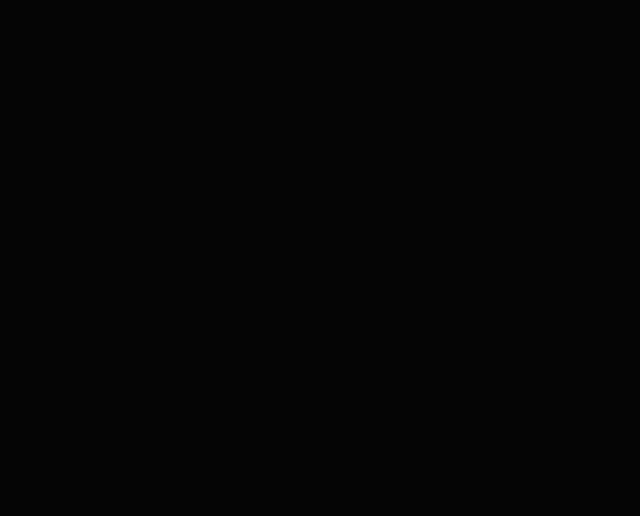
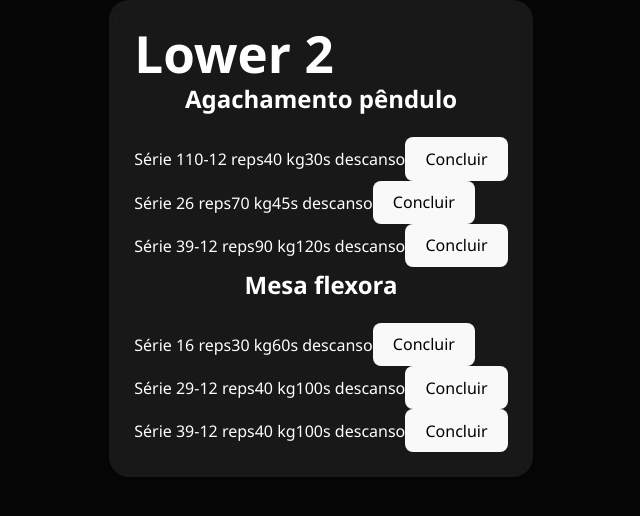
Before and after one commit to raul4500/Trainning-Guide, a React (Vite) app: page /start/4 in a window 1280 px wide. Before the commit this address had no page. Shown: the top 516 px of the page, without its empty margins (319-959 px from the left). Built offline with nearby package versions, Linux system fonts and the light colour scheme.

Commit message:
Add files via upload

```diff
--- a/src/App.jsx
+++ b/src/App.jsx
@@ -1,4 +1,3 @@
-//import { useState } from 'react'
 //import reactLogo from './assets/react.svg'
 //import viteLogo from '/vite.svg'
 import { Routes, Route } from 'react-router'
@@ -7,12 +6,11 @@ import  Home  from './pages/Home'
 import './App.css'
 
 function App() {
-  //const [count, setCount] = useState(0)
 
   return (
   <Routes>
     <Route path="/" element={<Home />}></Route>
-    <Route path="/teste" element={<Trainning />}></Route>
+    <Route path="/start/:day" element={<Trainning />}></Route>
   </Routes>
   )
 }
--- /dev/null
+++ b/src/components/ExerciseCard.jsx
@@ -0,0 +1,40 @@
+import { useState } from "react"
+import SetItem from "./SetItem"
+
+function ExerciseCard({ exercise }) {
+
+  const [completedSets, setCompletedSets] = useState([])
+
+  function finishSet(index){
+    setCompletedSets([...completedSets, index])
+  }
+
+  const finishedExercise =
+    completedSets.length === exercise.sets.length
+
+  return (
+    <div className="exercise-card">
+
+      <h2>{exercise.name}</h2>
+
+      {exercise.sets.map((set, index) => (
+
+        <SetItem
+          key={index}
+          set={set}
+          index={index}
+          completed={completedSets.includes(index)}
+          finishSet={finishSet}
+        />
+
+      ))}
+
+      {finishedExercise && (
+        <p>✔ Exercício concluído</p>
+      )}
+
+    </div>
+  )
+}
+
+export default ExerciseCard
--- /dev/null
+++ b/src/components/SetItem.jsx
@@ -0,0 +1,28 @@
+function SetItem({ set, index, completed, finishSet }) {
+
+  return (
+
+    <div className={`set ${completed ? "done" : ""}`}>
+
+      <span>Série {index + 1}</span>
+
+      <span>{set.reps} reps</span>
+
+      <span>{set.kg} kg</span>
+
+      <span>{set.rest}s descanso</span>
+
+      {!completed && (
+        <button onClick={() => finishSet(index)}>
+          Concluir
+        </button>
+      )}
+
+      {completed && <span>✔</span>}
+
+    </div>
+
+  )
+}
+
+export default SetItem
--- a/src/components/Todaysbox.css
+++ b/src/components/Todaysbox.css
@@ -21,7 +21,7 @@
     font-style: normal;
 }
 
-button, a{
+.start, a{
     color: white;
     font-family: "Changa One", sans-serif;
     font-style: normal;
--- a/src/components/Todaysbox.jsx
+++ b/src/components/Todaysbox.jsx
@@ -1,11 +1,17 @@
-import './Todaysbox.css'
+import './Todaysbox.css';
+import { Link } from 'react-router';
+import workout from "../data/workout.json";
 
-function TodaysBox() {
+function TodaysBox({day}) {
+
+    const today = workout.cycle_days[day];
+
+    const url = `/start/${day}`
     return (
         <div className="todaysbox">
             <div className="buttons">
                 <div className="muscles">
-                    CHEST | TRICEPS
+                    {today.name}
                 </div>
                 <button className="viewmore">
                     <svg xmlns="http://www.w3.org/2000/svg" width="16" height="16" fill="currentColor" class="bi bi-chevron-down" viewBox="0 0 16 16">
@@ -13,9 +19,9 @@ function TodaysBox() {
                     </svg>
                 </button>
             </div>
-            <button>
-                <a href="teste">S T A R T</a>
-            </button>
+
+            <Link to={url} className="start">Start</Link>
+
 
         </div>
     )
--- a/src/components/Weekbox.jsx
+++ b/src/components/Weekbox.jsx
@@ -1,27 +1,6 @@
 import './Weekbox.css'
 
-function Weekbox() {
-
-    const today = new Date();
-    const currentDate = today.getDate();
-
-    const weekdays = ["sun","mon","tue","wed","thu","fri","sat", ];
-
-    // Criamos um array com 7 dias (a semana)
-    const weekDaysArray = [];
-
-    for (let i = -3; i <= 3; i++) {
-
-        const newDate = new Date(today);
-        newDate.setDate(currentDate + i);
-
-        weekDaysArray.push({
-            name: weekdays[newDate.getDay()],
-            date: newDate.getDate(),
-            isToday: i === 0
-        });
-    }
-
+function Weekbox({ weekDaysArray }) {
     return (
         <div className="weekbox">
             <div className="days">
--- /dev/null
+++ b/src/data/workout.json
@@ -0,0 +1,163 @@
+{
+  "cycle_days": [
+    {
+      "day": 1,
+      "type": "musculacao",
+      "name": "Upper 1",
+      "exercises": [
+        {
+          "name": "Puxada triângulo",
+          "sets": [
+            { "reps": "10-12", "kg": 30, "rest": 30 },
+            { "reps": "6", "kg": 45, "rest": 45 },
+            { "reps": "9-12", "kg": 60, "rest": 100 },
+            { "reps": "9-12", "kg": 60, "rest": 100 },
+            { "reps": "9-12", "kg": 60, "rest": 100 }
+          ]
+        },
+        {
+          "name": "Elevação lateral polia unilateral",
+          "sets": [
+            { "reps": "6", "kg": 6, "rest": 60 },
+            { "reps": "9-12", "kg": 8, "rest": 100 },
+            { "reps": "9-12", "kg": 8, "rest": 100 }
+          ]
+        },
+        {
+          "name": "Crucifixo no voador",
+          "sets": [
+            { "reps": "6", "kg": 20, "rest": 60 },
+            { "reps": "9-12", "kg": 30, "rest": 100 },
+            { "reps": "9-12", "kg": 30, "rest": 100 },
+            { "reps": "9-12", "kg": 30, "rest": 100 }
+          ]
+        },
+        {
+          "name": "T Bar Row",
+          "sets": [
+            { "reps": "9-12", "kg": 40, "rest": 100 },
+            { "reps": "9-12", "kg": 50, "rest": 100 },
+            { "reps": "9-12", "kg": 50, "rest": 100 }
+          ]
+        },
+        {
+          "name": "Supino inclinado máquina",
+          "sets": [
+            { "reps": "9-12", "kg": 35, "rest": 100 },
+            { "reps": "9-12", "kg": 45, "rest": 100 },
+            { "reps": "9-12", "kg": 45, "rest": 100 }
+          ]
+        },
+        {
+          "name": "Tríceps francês",
+          "sets": [
+            { "reps": "9-12", "kg": 12, "rest": 100 },
+            { "reps": "9-12", "kg": 16, "rest": 100 },
+            { "reps": "9-12", "kg": 16, "rest": 100 }
+          ]
+        },
+        {
+          "name": "Bíceps scott máquina",
+          "sets": [
+            { "reps": "9-12", "kg": 18, "rest": 100 },
+            { "reps": "9-12", "kg": 22, "rest": 100 },
+            { "reps": "9-12", "kg": 22, "rest": 100 }
+          ]
+        }
+      ]
+    },
+    {
+      "day": 2,
+      "type": "musculacao",
+      "name": "Lower 1",
+      "exercises": [
+        {
+          "name": "Agachamento Hack",
+          "sets": [
+            { "reps": "10-12", "kg": 40, "rest": 30 },
+            { "reps": "6", "kg": 70, "rest": 45 },
+            { "reps": "9-12", "kg": 90, "rest": 120 },
+            { "reps": "9-12", "kg": 90, "rest": 120 },
+            { "reps": "9-12", "kg": 90, "rest": 120 }
+          ]
+        },
+        {
+          "name": "Elevação pélvica máquina",
+          "sets": [
+            { "reps": "9-12", "kg": 60, "rest": 100 },
+            { "reps": "9-12", "kg": 80, "rest": 100 },
+            { "reps": "9-12", "kg": 80, "rest": 100 },
+            { "reps": "9-12", "kg": 80, "rest": 100 }
+          ]
+        },
+        {
+          "name": "Cadeira extensora unilateral",
+          "sets": [
+            { "reps": "9-12", "kg": 25, "rest": 100 },
+            { "reps": "9-12", "kg": 30, "rest": 100 },
+            { "reps": "9-12", "kg": 30, "rest": 100 }
+          ]
+        }
+      ]
+    },
+    {
+      "day": 3,
+      "type": "corrida",
+      "name": "Corrida",
+      "exercises": []
+    },
+    {
+      "day": 4,
+      "type": "musculacao",
+      "name": "Upper 2",
+      "exercises": [
+        {
+          "name": "Puxada alta pegada aberta",
+          "sets": [
+            { "reps": "10-12", "kg": 30, "rest": 30 },
+            { "reps": "6", "kg": 45, "rest": 45 },
+            { "reps": "9-12", "kg": 60, "rest": 120 },
+            { "reps": "9-12", "kg": 60, "rest": 120 }
+          ]
+        },
+        {
+          "name": "Desenvolvimento máquina",
+          "sets": [
+            { "reps": "6", "kg": 20, "rest": 60 },
+            { "reps": "9-12", "kg": 30, "rest": 100 },
+            { "reps": "9-12", "kg": 30, "rest": 100 }
+          ]
+        }
+      ]
+    },
+    {
+      "day": 5,
+      "type": "musculacao",
+      "name": "Lower 2",
+      "exercises": [
+        {
+          "name": "Agachamento pêndulo",
+          "sets": [
+            { "reps": "10-12", "kg": 40, "rest": 30 },
+            { "reps": "6", "kg": 70, "rest": 45 },
+            { "reps": "9-12", "kg": 90, "rest": 120 }
+          ]
+        },
+        {
+          "name": "Mesa flexora",
+          "sets": [
+            { "reps": "6", "kg": 30, "rest": 60 },
+            { "reps": "9-12", "kg": 40, "rest": 100 },
+            { "reps": "9-12", "kg": 40, "rest": 100 }
+          ]
+        }
+      ]
+    },
+    {
+      "day": 6,
+      "type": "corrida",
+      "name": "Corrida",
+      "exercises": []
+    }
+  ]
+}
--- a/src/pages/Home.css
+++ b/src/pages/Home.css
@@ -1,5 +1,4 @@
 .home{
     width: clamp(300px, 400px, 500px);
-    margin-inline: auto;
     height: 100vh;
 }
--- a/src/pages/Home.jsx
+++ b/src/pages/Home.jsx
@@ -1,22 +1,38 @@
-import './Home.css'
-import Weekbox from '../components/Weekbox'
-import Header from '../components/Header'
-import Todaysbox from '../components/Todaysbox'
+import "./Home.css";
+import Weekbox from "../components/Weekbox";
+import Header from "../components/Header";
+import Todaysbox from "../components/Todaysbox";
 
 
-function Home(){
+function Home() {
+  const today = new Date();
+  const currentDate = today.getDate();
 
+  const weekdays = ["sun", "mon", "tue", "wed", "thu", "fri", "sat"];
 
+  // Criamos um array com 7 dias (a semana)
+  const weekDaysArray = [];
 
-    return (
-        <div
-            className="home"
-        >
-        <Header></Header>
-        <Weekbox></Weekbox>
-        <Todaysbox></Todaysbox>
-        </div>
-    )
+  for (let i = -3; i <= 3; i++) {
+    const newDate = new Date(today);
+    newDate.setDate(currentDate + i);
+    if(i === 0){
+      var day = newDate.getDay() - 1
+    }
+    weekDaysArray.push({
+      name: weekdays[newDate.getDay()],
+      date: newDate.getDate(),
+      isToday: i === 0,
+    });
+  }
+
+  return (
+    <div className="home">
+      <Header></Header>
+      <Weekbox weekDaysArray={weekDaysArray}></Weekbox>
+      <Todaysbox day={day}></Todaysbox>
+    </div>
+  );
 }
 
 export default Home;
--- a/src/pages/Trainning.jsx
+++ b/src/pages/Trainning.jsx
@@ -1,44 +1,21 @@
-function Trainning(){
-    return(
-        <main class="container">
+import { useParams } from "react-router";
+import workout from "../data/workout.json";
+import ExerciseCard from "../components/ExerciseCard";
 
-    <section class="day-selector">
-      <label for="day">Escolha o dia:</label>
-      <select id="day">
-        <option>Segunda - Peito</option>
-        <option>Terça - Costas</option>
-        <option>Quarta - Pernas</option>
-        <option>Quinta - Ombro</option>
-        <option>Sexta - Braço</option>
-      </select>
-      <button class="btn-primary">Ver Treino</button>
-    </section>
+function Trainning() {
+  let { day } = useParams();
 
-    <section class="workout-card">
-      <h2>Treino do Dia</h2>
+  const today = workout.cycle_days[day];
 
-      <div class="exercise-list">
+  return (
+    <div className="workout-card">
+      <h1>{today.name}</h1>
 
-        <div class="exercise">
-          <span class="exercise-name">Supino Reto</span>
-          <span class="exercise-info">4x8</span>
-        </div>
-
-        <div class="exercise">
-          <span class="exercise-name">Supino Inclinado</span>
-          <span class="exercise-info">3x10</span>
-        </div>
-
-        <div class="exercise">
-          <span class="exercise-name">Crossover</span>
-          <span class="exercise-info">3x12</span>
-        </div>
-
-      </div>
-    </section>
-
-  </main>
-    )
+      {today.exercises.map((exercise, index) => (
+        <ExerciseCard key={index} exercise={exercise} />
+      ))}
+    </div>
+  );
 }
 
 export default Trainning;
```
